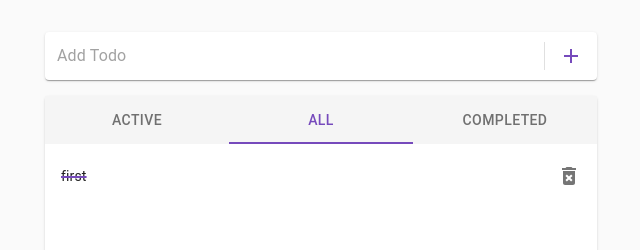
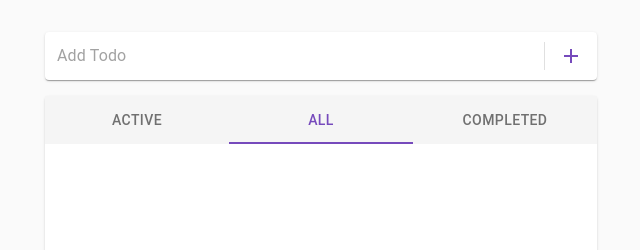
Before and after one commit to jan-grasewicz/x-state-todos, a React (Create React App) app: page / in a window 1280 px wide. Shown: the top 250 px of the page, without its empty margins (319-959 px from the left). Built offline with nearby package versions, Linux system fonts and the light colour scheme.

Commit message:
todoMachine typed and used

```diff
--- a/src/components/TodoList.tsx
+++ b/src/components/TodoList.tsx
@@ -98,9 +98,7 @@ const TodoList: FC<{
             No todos
           </Typography>
         ) : (
-          filteredTodos.map(({ id, title, completed, ref }) => (
-            <TodoListItem key={id} id={id} title={title} completed={completed} todoRef={ref} />
-          ))
+          filteredTodos.map(({ id, ref }) => <TodoListItem key={id} todoRef={ref} />)
         )}
       </List>
 
--- a/src/components/TodoListItem.tsx
+++ b/src/components/TodoListItem.tsx
@@ -19,11 +19,12 @@ const useStyles = makeStyles((theme: Theme) =>
   })
 )
 
-type Props = Omit<ITodo, 'ref'> & { todoRef: ITodo['ref'] }
+type Props = { todoRef: ITodo['ref'] }
 
-const TodoListItem: React.FC<Props> = ({ id, title, completed, todoRef }) => {
+const TodoListItem: React.FC<Props> = ({ todoRef }) => {
   const classes = useStyles()
-  // const [state, send] = useActor(todoRef)
+  const [state, send] = useActor(todoRef)
+  const { id, title, completed } = state.context
 
   const handleToggle = () => {}
   const handleDelete = () => {}
--- a/src/state/todoMachine.ts
+++ b/src/state/todoMachine.ts
@@ -1,8 +1,37 @@
 import { createMachine, assign, sendParent } from 'xstate'
 import { ITodo } from '../types'
 
-export const createTodoMachine = ({ id, title, completed }: ITodo) =>
-  createMachine(
+export interface TodoContext {
+  id: ITodo['id']
+  title: ITodo['title']
+  prevTitle: ITodo['title']
+  completed: ITodo['completed']
+}
+
+export type TodoEvent = { type: 'TOGGLE_COMPLETE' } | { type: 'DELETE' }
+
+export enum TodoStateValues {
+  'reading' = 'reading',
+  'editing' = 'editing',
+  'deleted' = 'deleted',
+}
+
+export type TodoState =
+  | {
+      value: TodoStateValues.reading
+      context: TodoContext
+    }
+  | {
+      value: TodoStateValues.editing
+      context: TodoContext
+    }
+  | {
+      value: TodoStateValues.deleted
+      context: TodoContext
+    }
+
+export const createTodoMachine = ({ id, title, completed }: Omit<ITodo, 'ref'>) =>
+  createMachine<TodoContext, TodoEvent, TodoState>(
     {
       id: 'todo',
       initial: 'reading',
--- a/src/state/todosMachine.ts
+++ b/src/state/todosMachine.ts
@@ -2,7 +2,7 @@ import { createMachine, assign, spawn, Interpreter } from 'xstate'
 import { Filters, ITodo } from '../types'
 import { createTodoMachine } from './todoMachine'
 
-const createTodo = (title: string) => {
+const createTodo = (title: string): Omit<ITodo, 'ref'> => {
   return {
     id: Number(String(Date.now()) + String(Math.floor(Math.random() * Math.pow(10, 5)))),
     title,
@@ -52,7 +52,7 @@ export const todosMachine = createMachine<TodosContext, TodosEvent, TodosState>(
   id: 'todos',
   context: {
     newTodo: '',
-    todos: [{ id: 1, title: 'first', completed: true }],
+    todos: [],
     filter: Filters.SHOW_ALL,
   },
   initial: 'loading',
--- a/src/types.ts
+++ b/src/types.ts
@@ -1,8 +1,22 @@
+import { SpawnedActorRef, State } from 'xstate'
+import { TodoContext, TodoEvent } from './state/todoMachine'
+
 export interface ITodo {
   id: number
   title: string
   completed: boolean
-  ref?: any
+  ref: SpawnedActorRef<
+    TodoEvent,
+    State<
+      TodoContext,
+      TodoEvent,
+      any,
+      {
+        value: any
+        context: TodoContext
+      }
+    >
+  >
 }
 
 export enum Filters {
```
